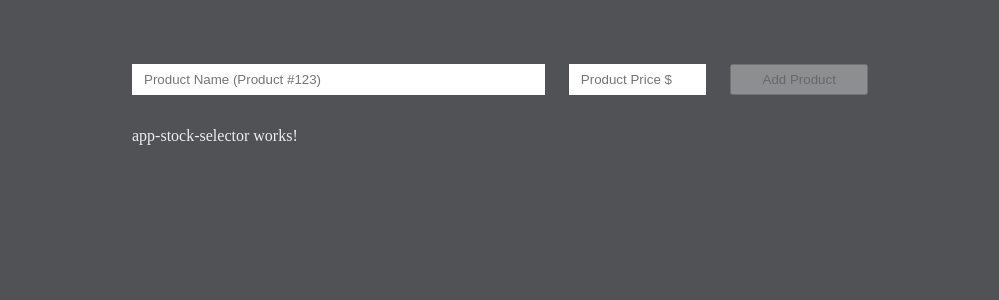
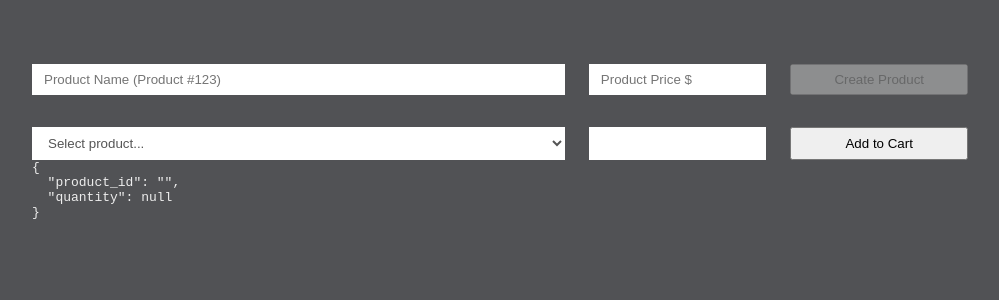
Before and after one commit to kyarmakov/reactive-forms, an Angular app: page / in a window 1280 px wide. Shown: the top 300 px of the page, without its empty margins (140-1139 px from the left). Built offline with nearby package versions, Linux system fonts and the light colour scheme.

Commit message:
stock-selector general markup and fix

```diff
--- a/db.json
+++ b/db.json
@@ -14,6 +14,11 @@
       "name": "Product #3",
       "price": 10,
       "id": 3
+    },
+    {
+      "name": "Product #4",
+      "price": 40,
+      "id": 4
     }
   ]
 }
--- a/src/app/app.component.scss
+++ b/src/app/app.component.scss
@@ -1,5 +1,5 @@
 .container {
-  max-width: 800px;
+  max-width: 1000px;
   padding: 0 32px;
   margin: 0 auto;
 }
--- a/src/app/stock-inventory/components/stock-item/stock-item.component.html
+++ b/src/app/stock-inventory/components/stock-item/stock-item.component.html
@@ -1,5 +1,5 @@
 <div [formGroup]="parent">
-  <div class="create-product" formGroupName="item">
+  <div class="create-product grid grid--col-3" formGroupName="item">
     <div class="form-group">
       <input
         type="text"
@@ -51,9 +51,9 @@
       type="button"
       class="btn"
       [disabled]="item.invalid"
-      (click)="onAddProduct()"
+      (click)="handleCreateProduct()"
     >
-      Add Product
+      Create Product
     </button>
   </div>
 </div>
--- a/src/app/stock-inventory/components/stock-item/stock-item.component.scss
+++ b/src/app/stock-inventory/components/stock-item/stock-item.component.scss
@@ -1,7 +1,4 @@
 .create-product {
-  display: grid;
-  grid-template-columns: 3fr 1fr 1fr;
-  column-gap: 24px;
 
   .form-group {
     position: relative;
--- a/src/app/stock-inventory/components/stock-item/stock-item.component.ts
+++ b/src/app/stock-inventory/components/stock-item/stock-item.component.ts
@@ -9,7 +9,7 @@ import { Product } from '../../models/product.model';
 })
 export class StockItemComponent {
   @Input() parent: FormGroup;
-  @Output() added = new EventEmitter<Product>();
+  @Output() created = new EventEmitter<Product>();
 
 
   /// GETTERS ///
@@ -55,9 +55,9 @@ export class StockItemComponent {
   }
 
   ////////////////////
-  onAddProduct(): void {
+  handleCreateProduct(): void {
     if (this.item.valid) {
-      this.added.emit(this.item.value);
+      this.created.emit(this.item.value);
       this.item.reset();
     }
   }
--- a/src/app/stock-inventory/components/stock-selector/stock-selector.component.html
+++ b/src/app/stock-inventory/components/stock-selector/stock-selector.component.html
@@ -1,3 +1,25 @@
 <div [formGroup]="parent">
-  app-stock-selector works!
+
+  <div class="stock-selector grid grid--col-3" formGroupName="selector">
+    <select
+      name="productName"
+      id="productName"
+      formControlName="product_id"
+    >
+      <option value="" disabled>Select product...</option>
+      <option value=""></option>
+    </select>
+
+    <input type="number" class="form-input" formControlName="quantity">
+
+    <button
+      type="button"
+      class="btn"
+    >
+      Add to Cart
+    </button>
+  </div>
+
+  <pre>{{ selector.value | json }}</pre>
+
 </div>
--- a/src/app/stock-inventory/components/stock-selector/stock-selector.component.ts
+++ b/src/app/stock-inventory/components/stock-selector/stock-selector.component.ts
@@ -8,4 +8,18 @@ import { FormGroup } from '@angular/forms';
 })
 export class StockSelectorComponent {
   @Input() parent: FormGroup;
+
+
+  /// GETTERS ///
+  get selector() {
+    return this.parent.get('selector');
+  }
+
+  get product_id() {
+    return this.selector.get('product_id');
+  }
+
+  get quantity() {
+    return this.selector.get('quantity');
+  }
 }
--- a/src/app/stock-inventory/containers/stock-inventory/stock-inventory.component.html
+++ b/src/app/stock-inventory/containers/stock-inventory/stock-inventory.component.html
@@ -4,7 +4,7 @@
 
     <app-stock-item
       [parent]="form"
-      (added)="onAddProduct($event)"
+      (created)="onCreateProduct($event)"
     >
     </app-stock-item>
 
--- a/src/app/stock-inventory/containers/stock-inventory/stock-inventory.component.ts
+++ b/src/app/stock-inventory/containers/stock-inventory/stock-inventory.component.ts
@@ -24,7 +24,7 @@ export class StockInventoryComponent implements OnInit {
       price: [null, [Validators.required, this.customValidator.validatePrice]]
     }),
     selector: this.fb.group({
-      product_id: [null],
+      product_id: [""],
       quantity: [null]
     })
   });
@@ -40,8 +40,8 @@ export class StockInventoryComponent implements OnInit {
   ngOnInit(): void {
   }
 
-  onAddProduct(product: Product): void {
-    this.http.addProduct(product)
+  onCreateProduct(product: Product): void {
+    this.http.createProduct(product)
       .subscribe((product: Product) => console.log(product))
   }
 }
--- a/src/app/stock-inventory/services/http.service.ts
+++ b/src/app/stock-inventory/services/http.service.ts
@@ -12,7 +12,7 @@ export class HttpService {
 
   constructor(private http: HttpClient) { }
 
-  addProduct(product: Product): Observable<Product> {
+  createProduct(product: Product): Observable<Product> {
     return this.http.post<Product>(`http://localhost:3000/products`, product).pipe(
       tap((product: Product) => this.products.push(product)),
       catchError((err: HttpErrorResponse) => {
--- a/src/styles.scss
+++ b/src/styles.scss
@@ -12,8 +12,20 @@ body {
   color: #eee;
 }
 
-input {
+input,
+select {
   width: 100%;
   padding: 8px 12px;
   border: none;
+  background-color: #fff;
+  color: #555;
 }
+
+.grid {
+  display: grid;
+  column-gap: 24px;
+}
+
+.grid--col-3 {
+  grid-template-columns: 3fr 1fr 1fr;
+}
```
